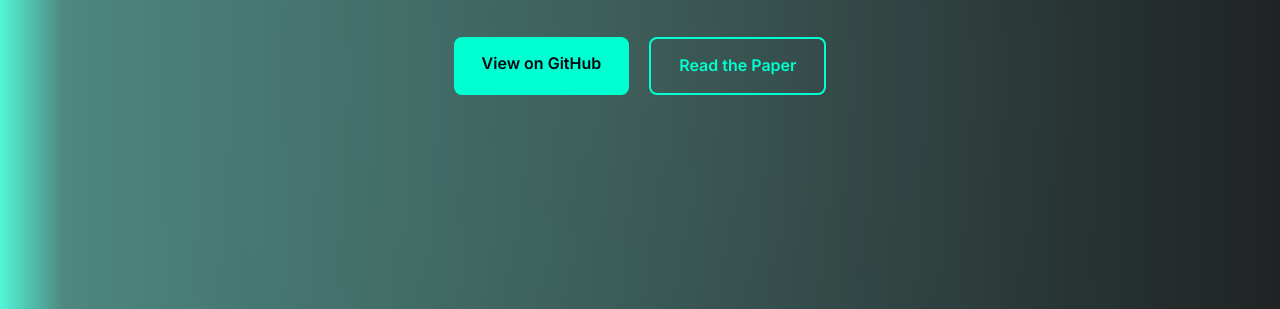
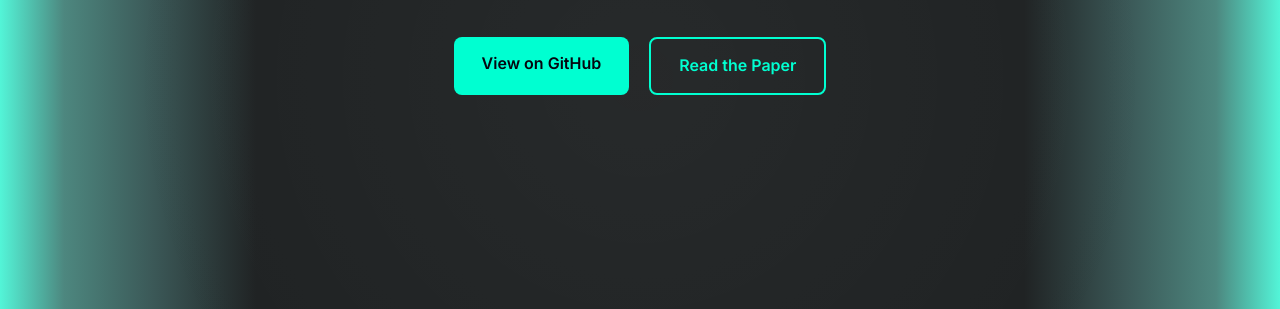
Before and after one commit to elys911/Accion, a plain HTML site: page index.html in a window 1280 px wide. Shown: the part 322-631 px from the top of the page. Drawn offline with Linux system fonts and the light colour scheme.

Commit message:
style.css

```diff
--- a/style.css
+++ b/style.css
@@ -20,16 +20,20 @@
     to right,
     #53f5d8 0%,
     #4d877f 5%,
-    #202324 100%,
-    #202324 100%,
-    #4d877f 5%,
-    #53f5d8 0%
+    #3b5857 12%,
+    #202324 20%,
+    #202324 50%,
+    #202324 80%,
+    #3b5857 88%,
+    #4d877f 95%,
+    #53f5d8 100%
   );
   color: #ffffff;
   line-height: 1.6;
   font-size: 16px;
   overflow-x: hidden;
 }
+
 
 /* ====== HERO SECTION ====== */
 .hero {
```
